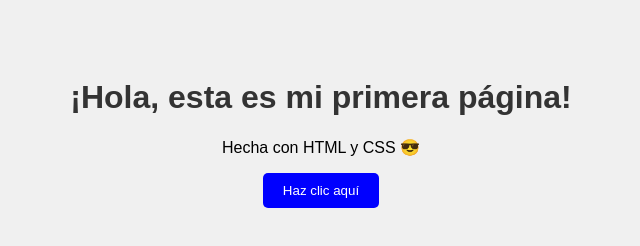
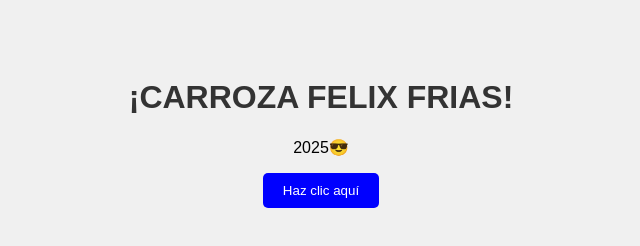
Before and after one commit to joaquinS08/carroza, a plain HTML site: page index.html in a window 1280 px wide. Shown: the whole page, without its empty margins (319-959 px from the left). Drawn offline with Linux system fonts and the light colour scheme.

Commit message:
Update index.html

```diff
--- a/index.html
+++ b/index.html
@@ -27,8 +27,8 @@
   </style>
 </head>
 <body>
-  <h1>¡Hola, esta es mi primera página!</h1>
-  <p>Hecha con HTML y CSS 😎</p>
+  <h1>¡CARROZA FELIX FRIAS!</h1>
+  <p>2025😎</p>
   <button onclick="alert('¡Funciona!')">Haz clic aquí</button>
 </body>
 </html>
```
